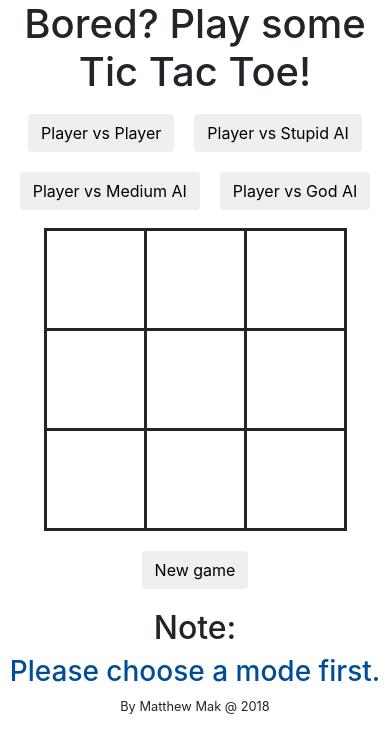
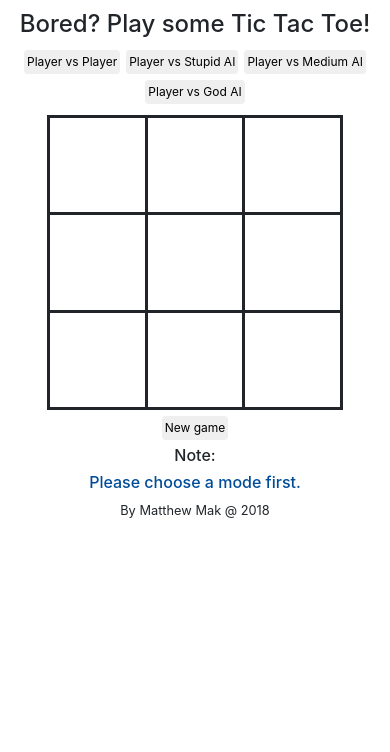
Before and after one commit to matthewmakhl/Tic-Tac-Toe, a plain HTML site: page index.html in a window 390 px wide. Drawn offline with nearby package versions, Linux system fonts and the light colour scheme.

Commit message:
Deal with the only possible lose scenerio for God AI

```diff
--- a/A.js
+++ b/A.js
@@ -227,6 +227,10 @@ function GodAI(){
         }
     }
 
+    if ((ticArr[1] == 1) && (ticArr[5] == 1) && (ticArr[2] == 0)) {
+        return 2;
+    }
+
     if (ticArr[1] == 0) {
         return 1;
     } else if (ticArr[3] == 0) {
--- a/main.css
+++ b/main.css
@@ -31,3 +31,28 @@ div.flx {
     align-content: center;
     flex-flow: row wrap;
 }
+
+@media (max-width: 768px) {
+    h1 {
+        font-size: 24px;
+        margin-top: 10px;
+    }
+
+    form, .btn {
+        margin:3px;
+    }
+
+    h2, h3 {
+        font-size: 16px;
+    }
+
+    td {
+        width: 25vw;
+        height: 25vw;
+    }
+
+    .btn {
+        padding: 2px;
+        font-size: 12px;
+    }
+}
```
